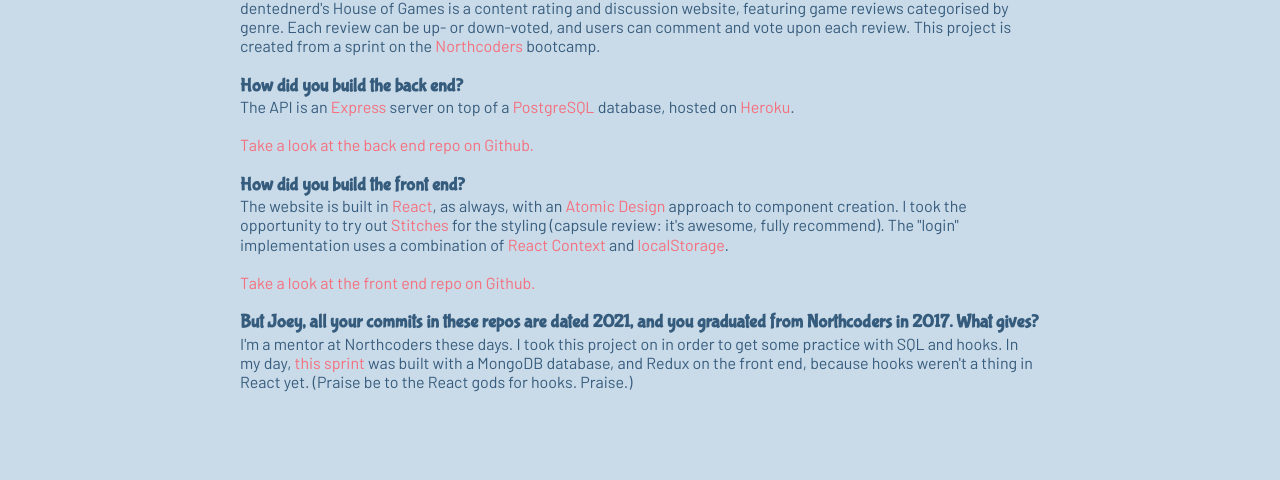
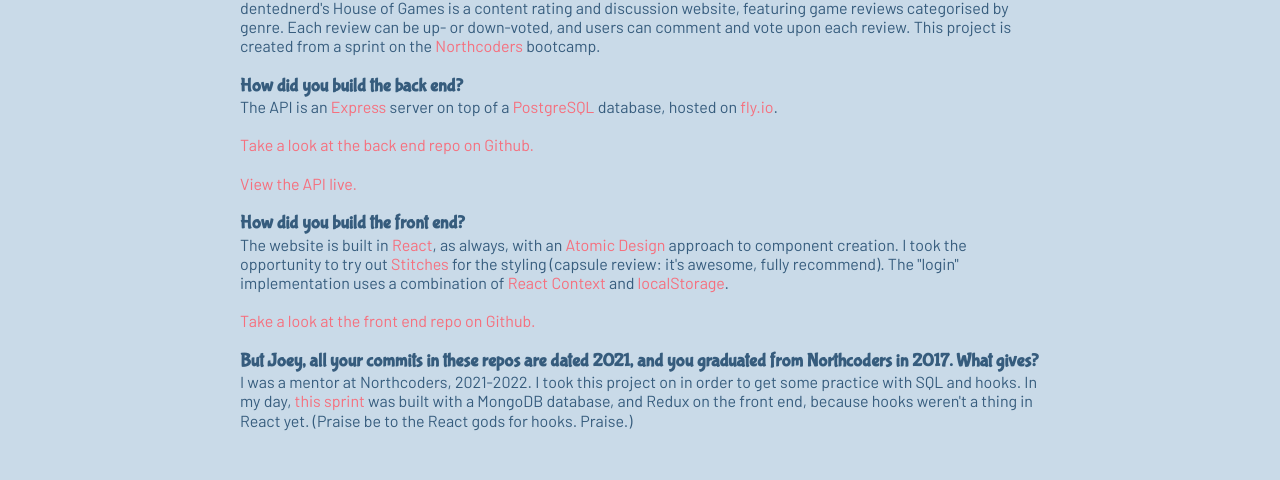
Before and after one commit to dentednerd/house-of-games, a React (Create React App) app: page /about in a window 1280 px wide. Shown: the part 127-607 px from the top of the page. Built offline with nearby package versions, Linux system fonts and the light colour scheme; no server answers.

Commit message:
updates API, README

```diff
--- a/src/organisms/header/index.js
+++ b/src/organisms/header/index.js
@@ -35,9 +35,9 @@ export default function Header() {
 
   return (
     <StyledHeader>
-      <a href="/">
+      <Link to="/">
         <h1>dentednerd's House of Games</h1>
-      </a>
+      </Link>
       <section>
         <Link to={`/users/${username}`}>
           <Avatar avatarUrl={avatar_url} username={username} />
--- a/src/templates/about.js
+++ b/src/templates/about.js
@@ -11,15 +11,16 @@ export default function About() {
       <p>dentednerd's House of Games is a content rating and discussion website, featuring game reviews categorised by genre. Each review can be up- or down-voted, and users can comment and vote upon each review. This project is created from a sprint on the <a href="https://www.northcoders.com">Northcoders</a> bootcamp.</p>
 
       <h3>How did you build the back end?</h3>
-      <p>The API is an <a href="https://expressjs.com/">Express</a> server on top of a <a href="https://www.postgresql.org/">PostgreSQL</a> database, hosted on <a href="https://www.heroku.com">Heroku</a>.</p>
-      <p><a href="https://nc-games-sql-dentednerd.herokuapp.com/api">Take a look at the back end repo on Github.</a></p>
+      <p>The API is an <a href="https://expressjs.com/">Express</a> server on top of a <a href="https://www.postgresql.org/">PostgreSQL</a> database, hosted on <a href="https://fly.io/">fly.io</a>.</p>
+      <p><a href="https://github.com/dentednerd/nc-games-sql">Take a look at the back end repo on Github.</a></p>
+      <p><a href="https://nc-games-finale.fly.dev">View the API live.</a></p>
 
       <h3>How did you build the front end?</h3>
-      <p>The website is built in <a href="https://reactjs.org/">React</a>, as always, with an <a href="https://bradfrost.com/blog/post/atomic-web-design/">Atomic Design</a> approach to component creation. I took the opportunity to try out <a href="https://stitches.dev/">Stitches</a> for the styling (capsule review: it's awesome, fully recommend). The "login" implementation uses a combination of <a href="https://reactjs.org/docs/context.html">React Context</a> and <a href="https://developer.mozilla.org/en-US/docs/Web/API/Window/localStorage">localStorage</a>.</p>
+      <p>The website is built in <a href="https://reactjs.org/">React</a>, as always, with an <a href="https://bradfrost.com/blog/post/atomic-web-design/">Atomic Design</a> approach to component creation. I took the opportunity to try out <a href="https://stitches.dev/">Stitches</a> for the styling (capsule review: it's awesome, fully recommend). The "login" implementation uses a combination of <a href="https://react.dev/reference/react#context-hooks">React Context</a> and <a href="https://developer.mozilla.org/en-US/docs/Web/API/Window/localStorage">localStorage</a>.</p>
       <p><a href="https://github.com/dentednerd/house-of-games">Take a look at the front end repo on Github.</a></p>
 
       <h3>But Joey, all your commits in these repos are dated 2021, and you graduated from Northcoders in 2017. What gives?</h3>
-      <p>I'm a mentor at Northcoders these days. I took this project on in order to get some practice with SQL and hooks. In my day, <a href="https://www.joeyimlay.dev/posts/northcoders-news-revisited/">this sprint</a> was built with a MongoDB database, and Redux on the front end, because hooks weren't a thing in React yet. (Praise be to the React gods for hooks. Praise.)</p>
+      <p>I was a mentor at Northcoders, 2021-2022. I took this project on in order to get some practice with SQL and hooks. In my day, <a href="https://www.joeyimlay.dev/posts/northcoders-news-revisited/">this sprint</a> was built with a MongoDB database, and Redux on the front end, because hooks weren't a thing in React yet. (Praise be to the React gods for hooks. Praise.)</p>
     </section>
   );
 }
--- a/src/utils/api.js
+++ b/src/utils/api.js
@@ -1,7 +1,7 @@
 import axios from 'axios';
 
 const api = axios.create({
-  baseURL: 'https://nc-games-sql-dentednerd.herokuapp.com/api',
+  baseURL: 'https://nc-games-finale.fly.dev/api',
 });
 
 export const fetchReviews = async (category, page, sortBy) => {
```
Also changed, not shown: package.json (+5 -2 lines), 2 other files (tests, documents, lock files or other folders).
